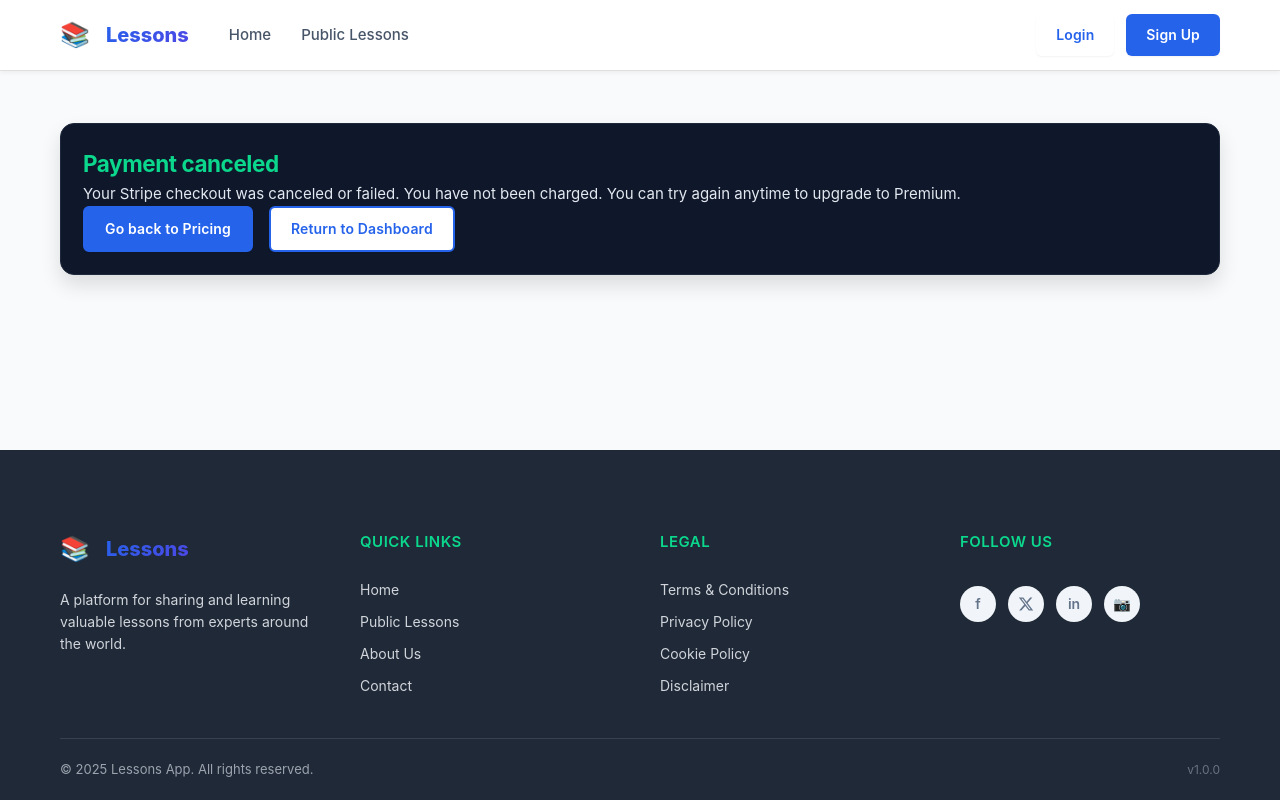
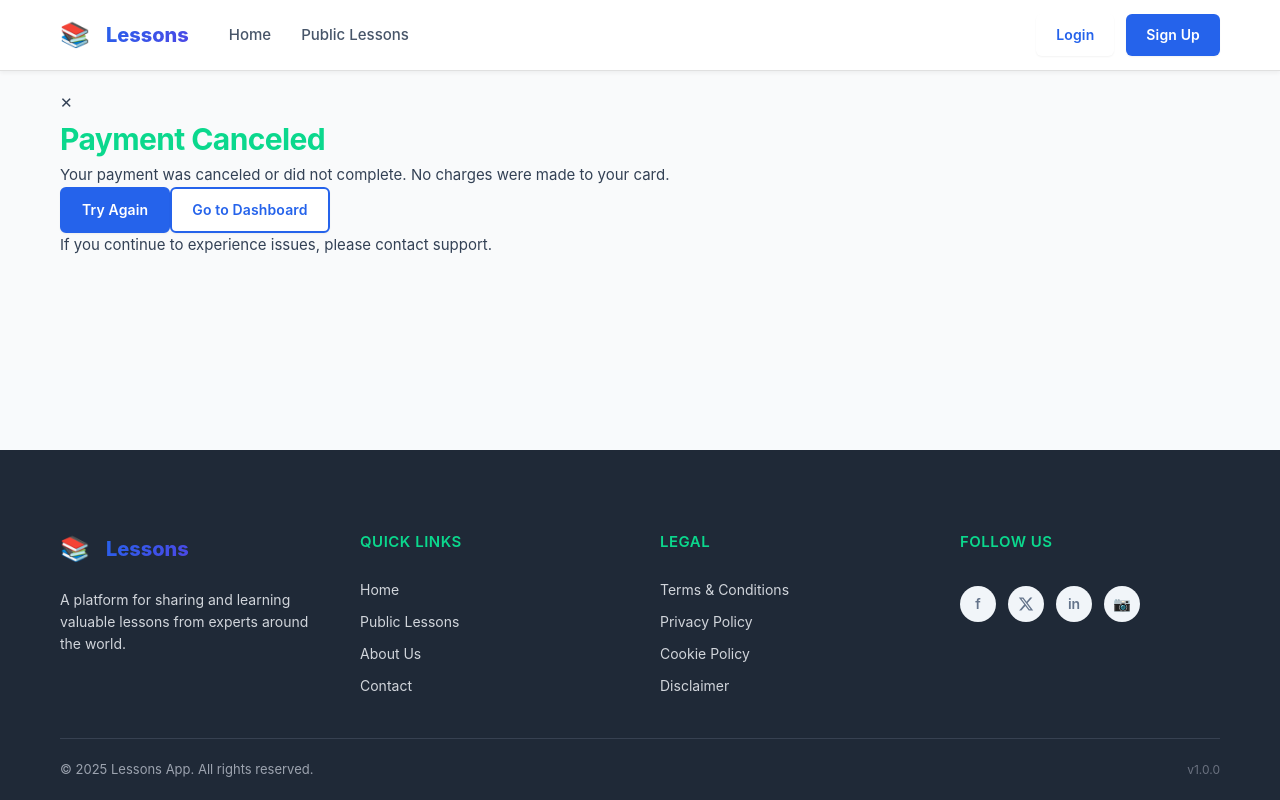
Before and after one commit to Nayem-51/client_11, a React (Vite) app: page /payment/cancel in a window 1280 px wide. Built offline with nearby package versions, Linux system fonts and the light colour scheme; no server answers.

Commit message:
feat: Implement Stripe payment integration for premium upgrades, including pricing and payment cancellation pages.

```diff
--- a/src/pages/PaymentCancel.jsx
+++ b/src/pages/PaymentCancel.jsx
@@ -4,22 +4,28 @@ import "./Pages.css";
 
 const PaymentCancel = () => {
   return (
-    <div className="page">
-      <section className="guarantee-card" style={{ marginTop: 32 }}>
-        <h2>Payment canceled</h2>
+    <div className="page payment-page">
+      <div className="payment-card cancel-card">
+        <div className="icon-wrapper cancel-icon">
+          <span>✕</span>
+        </div>
+        <h1>Payment Canceled</h1>
         <p>
-          Your Stripe checkout was canceled or failed. You have not been
-          charged. You can try again anytime to upgrade to Premium.
+          Your payment was canceled or did not complete. No charges were made to
+          your card.
         </p>
-        <div className="cta-buttons" style={{ justifyContent: "flex-start" }}>
+        <div className="action-buttons">
           <Link to="/pricing" className="btn btn-primary">
-            Go back to Pricing
+            Try Again
           </Link>
           <Link to="/dashboard" className="btn btn-secondary">
-            Return to Dashboard
+            Go to Dashboard
           </Link>
         </div>
-      </section>
+        <p className="help-text">
+          If you continue to experience issues, please contact support.
+        </p>
+      </div>
     </div>
   );
 };
--- a/src/pages/Pricing.jsx
+++ b/src/pages/Pricing.jsx
@@ -1,51 +1,7 @@
 import React, { useEffect, useMemo, useState } from "react";
 import { useSearchParams } from "react-router-dom";
 import { stripeAPI } from "../api/endpoints";
-import { useAuth } from "../hooks/useAuth";
-import "./Pages.css";
-
-const FEATURE_ROWS = [
-  {
-    label: "Access to lessons",
-    free: "Public lessons",
-    premium: "All lessons + premium exclusives",
-  },
-  {
-    label: "Create premium lessons",
-    free: "Limited drafts",
-    premium: "Publish premium & free lessons",
-  },
-  {
-    label: "Favorites and saves",
-    free: "Save up to 20",
-    premium: "Unlimited saves",
-  },
-  {
-    label: "Ad-free experience",
-    free: "Standard",
-    premium: "100% ad-free",
-  },
-  {
-    label: "Priority listing",
-    free: "Normal",
-    premium: "Priority placement in discover",
-  },
-  {
-    label: "Support",
-    free: "Community support",
-    premium: "Priority support",
-  },
-  {
-    label: "Weekly curator picks",
-    free: "Email summary",
-    premium: "Personalized picks + reminders",
-  },
-  {
-    label: "Pricing",
-    free: "Free forever",
-    premium: "৳1500 one-time (lifetime)",
-  },
-];
+import { handleStripeCheckout } from "../utils/stripe";
 
 const Pricing = () => {
   const { user, refreshUser } = useAuth();
@@ -89,32 +45,10 @@ const Pricing = () => {
         throw new Error("Please log in to upgrade to premium.");
       }
 
-      console.log("Creating checkout session for user:", user._id);
+      console.log("Initing checkout for user:", user._id);
 
-      const response = await stripeAPI.createCheckoutSession({
-        userId: user._id,
-      });
+      await handleStripeCheckout(user._id);
 
-      console.log("Checkout session response:", response);
-
-      // Handle various response formats
-      const redirectUrl =
-        response?.data?.url ||
-        response?.url ||
-        response?.data?.sessionUrl ||
-        response?.data?.checkoutUrl;
-
-      if (!redirectUrl) {
-        console.error("No redirect URL found in response:", response);
-        throw new Error("Failed to create payment session. Please try again.");
-      }
-
-      console.log("Redirecting to Stripe checkout:", redirectUrl);
-
-      // Redirect to Stripe checkout
-      setTimeout(() => {
-        window.location.href = redirectUrl;
-      }, 500);
     } catch (err) {
       console.error("Checkout error:", err);
       const message =
--- /dev/null
+++ b/src/utils/stripe.js
@@ -0,0 +1,32 @@
+import { stripeAPI } from "../api/endpoints";
+
+/**
+ * Handles the Stripe checkout process
+ * @param {string} userId - The ID of the user upgrading
+ * @returns {Promise<void>}
+ */
+export const handleStripeCheckout = async (userId) => {
+  if (!userId) {
+    throw new Error("User ID is required for checkout");
+  }
+
+  try {
+    const response = await stripeAPI.createCheckoutSession({ userId });
+
+    const redirectUrl =
+      response?.data?.url ||
+      response?.url ||
+      response?.data?.sessionUrl ||
+      response?.data?.checkoutUrl;
+
+    if (!redirectUrl) {
+      throw new Error("No redirect URL received from payment server");
+    }
+
+    // Redirect to Stripe Checkout
+    window.location.href = redirectUrl;
+  } catch (error) {
+    console.error("Stripe checkout error:", error);
+    throw error;
+  }
+};
```
